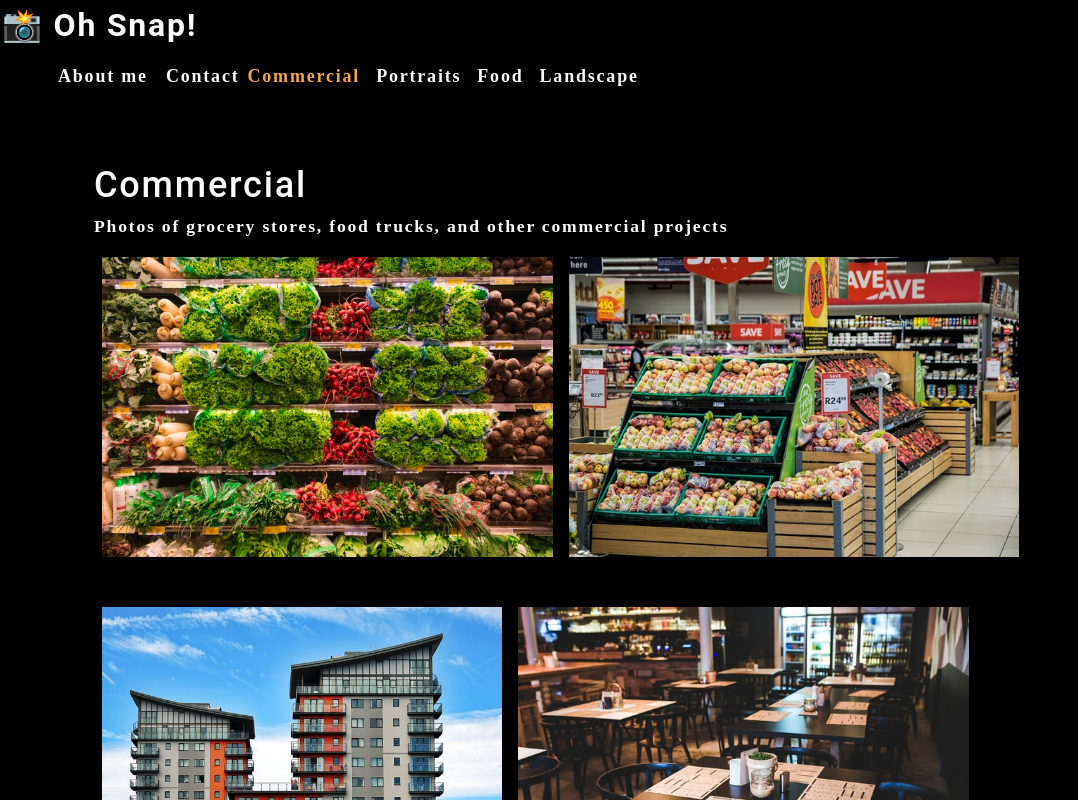
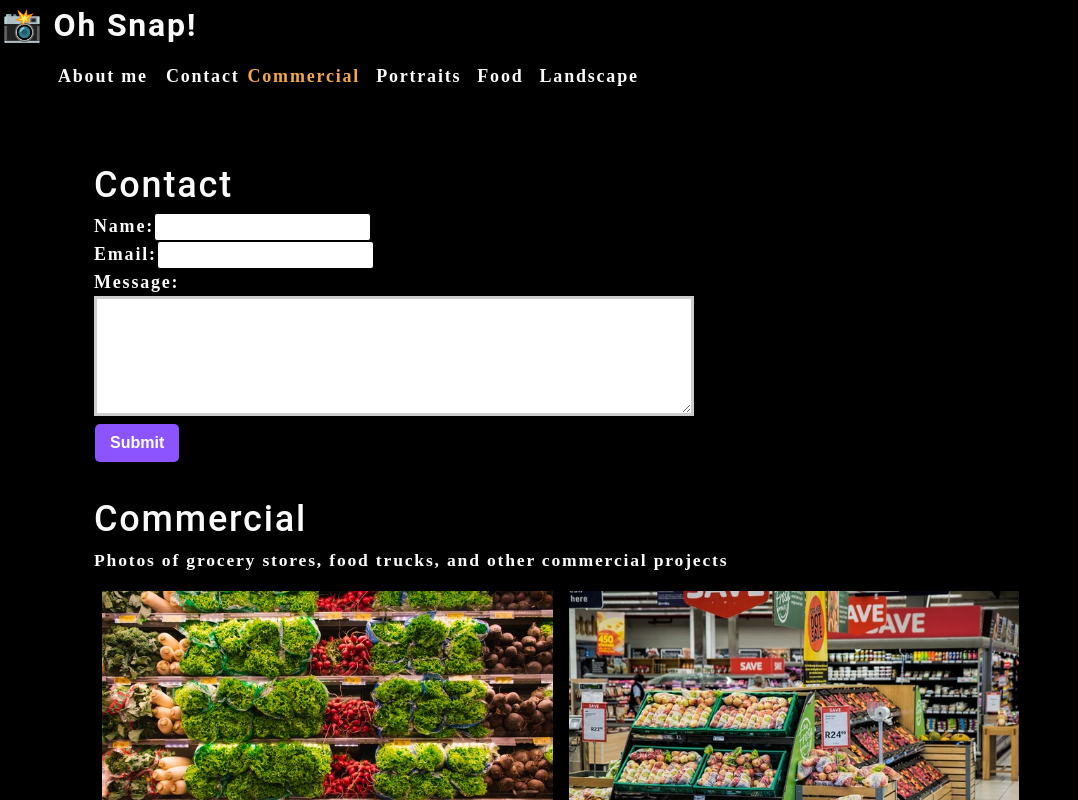
Before and after one commit to JustinWeicht/oh-snap, a React (Create React App) app in the folder photo-port/: page / in a window 1280 px wide. Shown: the top 800 px of the page, without its empty margins (0-1078 px from the left). Built offline with nearby package versions, Linux system fonts and the light colour scheme.

Commit message:
control state with a controlled component

```diff
--- a/photo-port/src/App.js
+++ b/photo-port/src/App.js
@@ -2,6 +2,7 @@
 import About from './components/About';
 import Nav from './components/Nav';
 import Gallery from './components/Gallery';
+import ContactForm from './components/Contact'
 
 function App() {
   const [categories] = useState([
@@ -17,6 +18,7 @@
     <div>
       <Nav categories={categories} setCurrentCategory={setCurrentCategory} currentCategory={currentCategory}></Nav>
       <main>
+        <ContactForm></ContactForm>
         <Gallery currentCategory={currentCategory}></Gallery>
         <About></About>
       </main>
--- a/photo-port/src/components/Contact/index.js
+++ b/photo-port/src/components/Contact/index.js
@@ -1,25 +1,39 @@
-import React from 'react';
+import React, { useState } from 'react';
 
 const ContactForm = () => {
+    const [formState, setFormState] = useState({ name: '', email: '', message: '' });
+    const { name, email, message } = formState;
+
+    const handleSubmit = (e) => {
+        e.preventDefault();
+        console.log(formState);
+    };
+
+    const handleChange = (e) => {
+        setFormState({...formState, [e.target.name]: e.target.value });
+    };
+
+    console.log(formState);
+
     // JSX
     return(
         <section>
             <h1>Contact</h1>
-            <form id='contact-form'>
+            <form id='contact-form' onSubmit={handleSubmit}>
                 {/* name input */}
                 <div>
                     <label htmlFor='name'>Name:</label>
-                    <input type='text' name='name' />
+                    <input type='text' name='name' defaultValue={name} onChange={handleChange} />
                 </div>
                 {/* email input */}
                 <div>
                     <label htmlFor='email'>Email:</label>
-                    <input type='email' name='email' />
+                    <input type='email' name='email' defaultValue={email} onChange={handleChange} />
                 </div>
                 {/* message text area */}
                 <div>
                     <label htmlFor='message'>Message:</label>
-                    <textarea name='message' rows='5' />
+                    <textarea name='message' rows='5' defaultValue={message} onChange={handleChange} />
                 </div>
                 <button type='submit'>Submit</button>
             </form>
```
